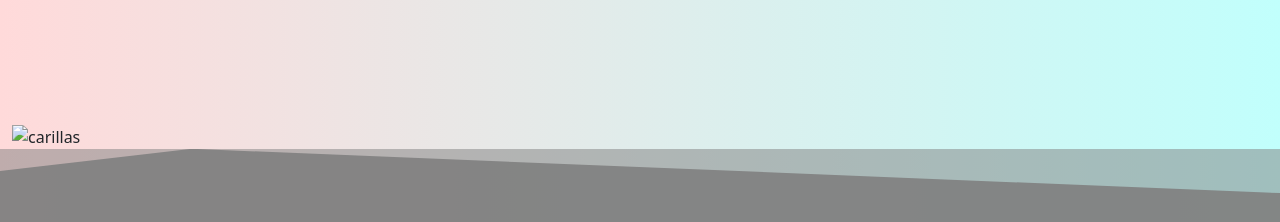
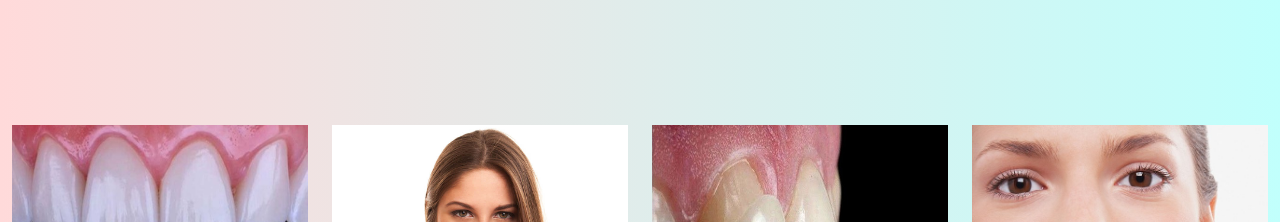
Before and after one commit to ceciamura/smileLabCba, a website: page pages/carillas.html in a window 1280 px wide. Shown: the part 1767-1989 px from the top of the page. Drawn offline with nearby package versions, Linux system fonts and the light colour scheme; files that its build step writes are made by us from their sources; the site is published under a folder, as on GitHub Pages, so addresses that start at the root find nothing.

Commit message:
cambios sin importancia

```diff
--- a/pages/carillas.html
+++ b/pages/carillas.html
@@ -104,10 +104,10 @@
 
    <section class="container-fluid ">
     <div class="row">
-      <img src="/imagenes/veneers2-1.jpg" alt="carillas" class="carillas__imagen col-12 col-md-3">
-      <img src="/imagenes/smile_contact.jpg" alt="" class="carillas__imagen col-12 col-md-3">
-      <img src="/imagenes/veneers7.jpg" alt="" class="carillas__imagen col-12 col-md-3">
-      <img src="/imagenes/veneers6.jpg" alt="" class="carillas__imagen col-12 col-md-3">
+      <img src="../imagenes/veneers2-1.jpg" alt="carillas" class="carillas__imagen col-12 col-md-3">
+      <img src="../imagenes/smile_contact.jpg" alt="" class="carillas__imagen col-12 col-md-3">
+      <img src="../imagenes/veneers7.jpg" alt="" class="carillas__imagen col-12 col-md-3">
+      <img src="../imagenes/veneers6.jpg" alt="" class="carillas__imagen col-12 col-md-3">
     </div>
    </section>
 
```
Also changed, not shown: index.html (+2 -2 lines).
